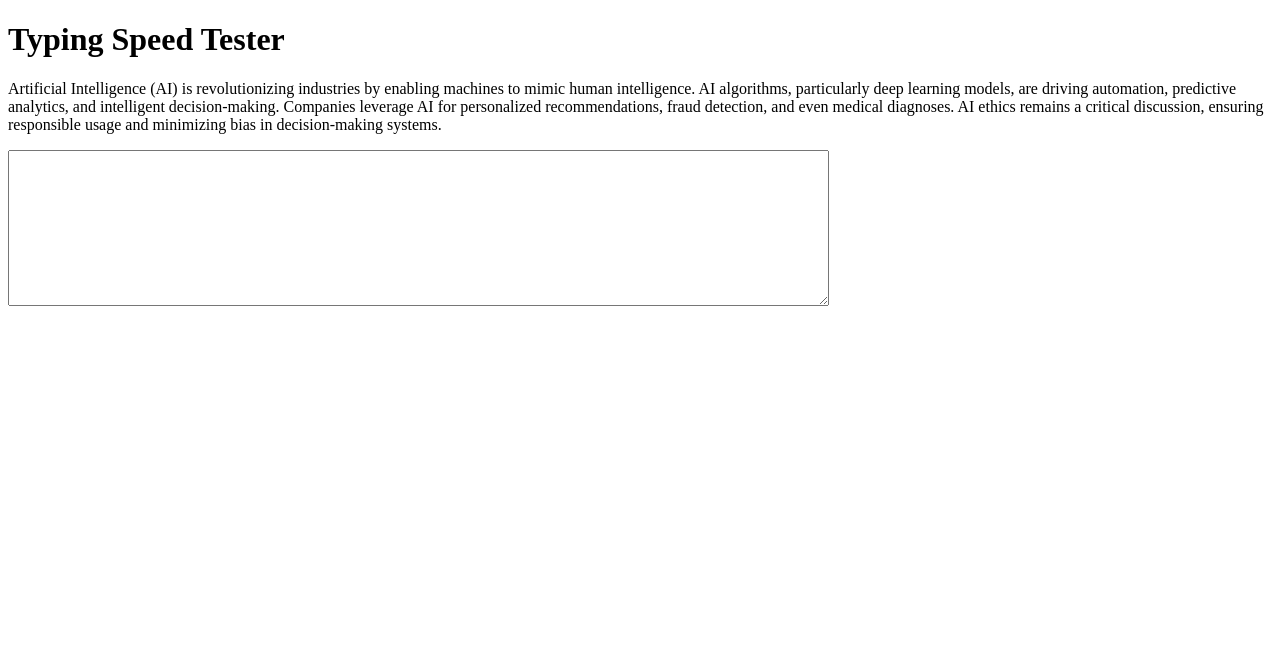
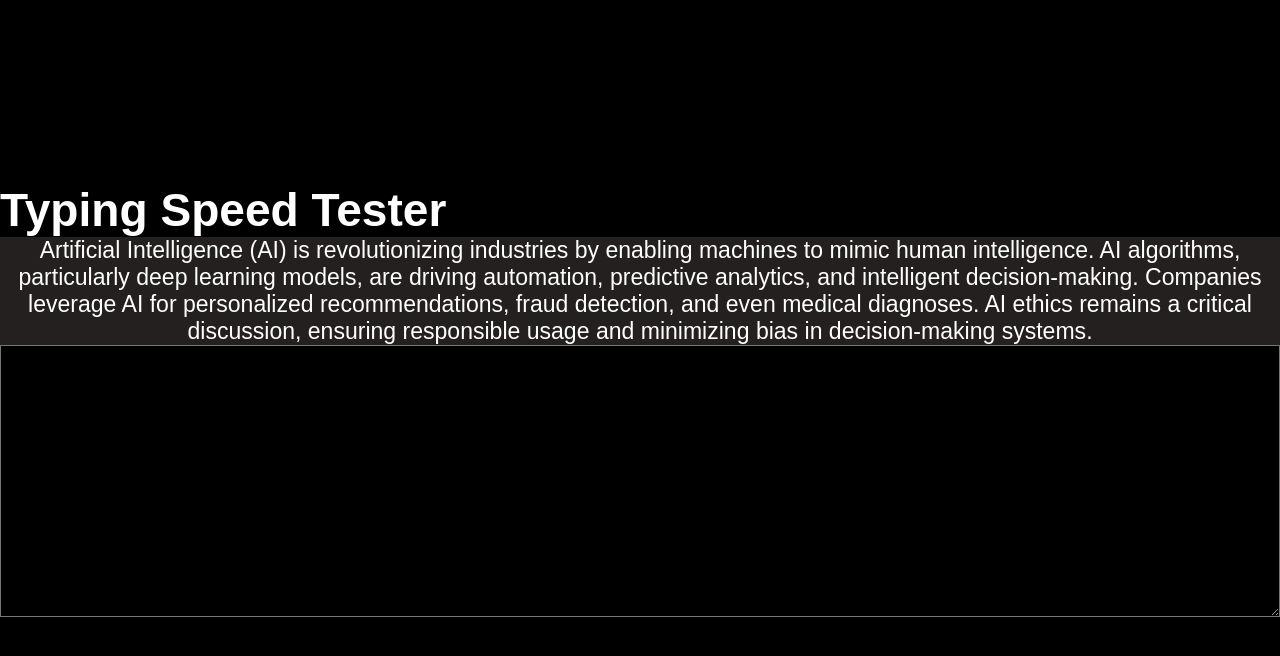
Before and after one commit to ahmedraza57/typing-speed-tester, a plain HTML site: page index.html in a window 1280 px wide. Drawn offline with Linux system fonts and the light colour scheme.

Commit message:
initialized the projects files

```diff
--- a/index.html
+++ b/index.html
@@ -3,7 +3,8 @@
 <head>
     <meta charset="UTF-8">
     <meta name="viewport" content="width=device-width, initial-scale=1.0">
-    <title>Document</title>
+    <title>typing Speed tester</title>
+    <link rel="stylesheet" href="style/style.css">
 </head>
 <body>
     <h1>Typing Speed Tester</h1>
--- /dev/null
+++ b/style/style.css
@@ -0,0 +1,37 @@
+*{
+    margin: 0;
+    padding: 0;
+    box-sizing: border-box;
+    font-family: Arial, Helvetica, sans-serif;
+}
+
+:root{
+    --bg-color:black;
+    --color:white;
+    --primary-color:rgb(37, 32, 32);
+}
+
+html,
+body{
+    height: 100%;
+    width: 100%;
+    background-color: var(--bg-color);
+    color: var(--color);
+    display: flex;
+    justify-content: center;
+    /* align-items: center; */
+    flex-direction: column;
+    font-size: 1.2rem;
+}
+
+p{
+    background-color: var(--primary-color);
+    text-align: center;
+}
+
+textarea{
+    background-color: var(--bg-color);
+    color: var(--color);
+    font-size: 1.2rem;
+
+}
```
Also changed, not shown: 2 other files.
